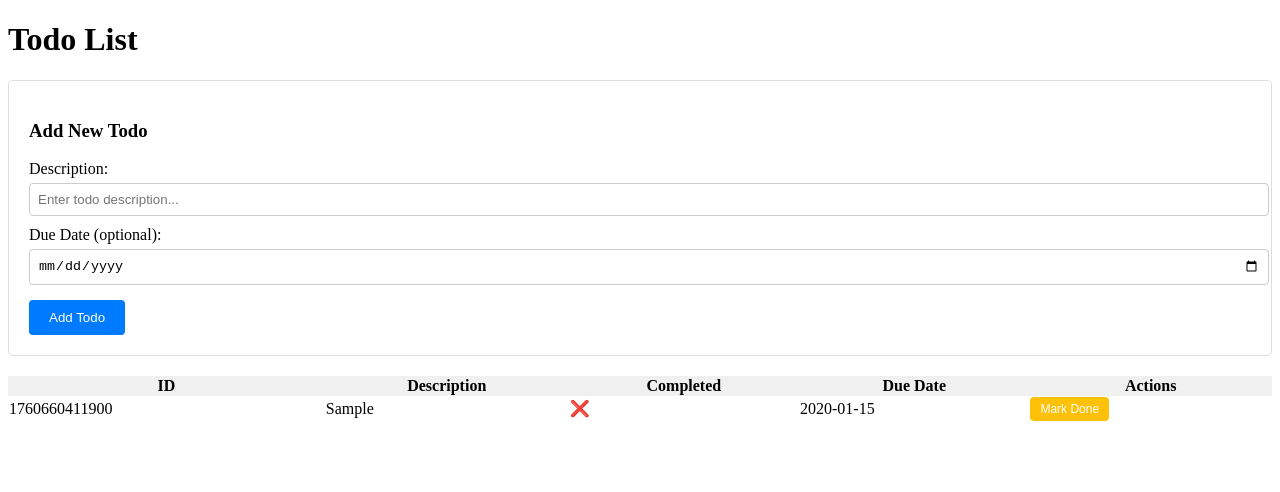
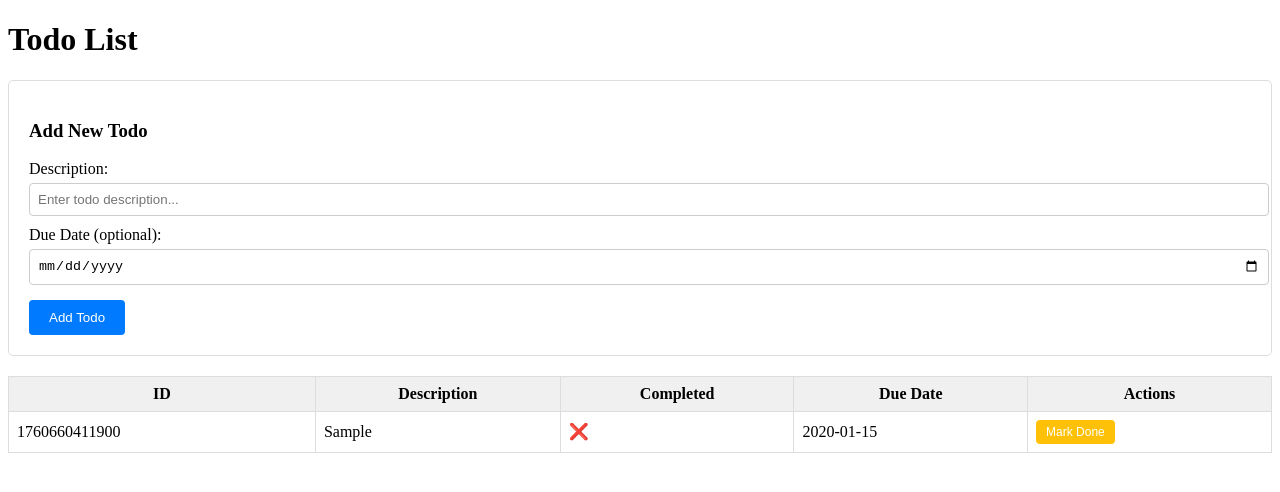
Before and after one commit to DhanushkaChandimal/To-Do-List-App-with-Redux, a React (Vite) app: page / in a window 1280 px wide. Both pictures are taken after typing "Sample", "2020-01-15" into the empty fields and a click on the button "Add Todo". Shown: the top 492 px of the page. Built offline with nearby package versions, Linux system fonts and the light colour scheme.

Commit message:
Styled the table

```diff
--- a/src/components/TodoList.tsx
+++ b/src/components/TodoList.tsx
@@ -77,25 +77,32 @@ const TodoList: React.FC = () => {
             <table style={{ width: '100%', marginTop: '20px', borderCollapse: 'collapse' }}>
                 <thead>
                     <tr style={{ backgroundColor: '#f0f0f0' }}>
-                        <th>ID</th>
-                        <th>Description</th>
-                        <th>Completed</th>
-                        <th>Due Date</th>
-                        <th>Actions</th>
+                        <th style={{ border: '1px solid #ddd', padding: '8px' }}>ID</th>
+                        <th style={{ border: '1px solid #ddd', padding: '8px' }}>Description</th>
+                        <th style={{ border: '1px solid #ddd', padding: '8px' }}>Completed</th>
+                        <th style={{ border: '1px solid #ddd', padding: '8px' }}>Due Date</th>
+                        <th style={{ border: '1px solid #ddd', padding: '8px' }}>Actions</th>
                     </tr>
                 </thead>
                 <tbody>
                     {todoList.map((todo) => (
-                        <tr key={todo.id}>
-                            <td>{todo.id}</td>
-                            <td>{todo.description}</td>
-                            <td>
+                        <tr key={todo.id} style={{ backgroundColor: todo.completed ? '#f8f9fa' : 'white' }}>
+                            <td style={{ border: '1px solid #ddd', padding: '8px' }}>{todo.id}</td>
+                            <td style={{
+                                border: '1px solid #ddd',
+                                padding: '8px',
+                                textDecoration: todo.completed ? 'line-through' : 'none',
+                                color: todo.completed ? '#6c757d' : 'black'
+                            }}>
+                                {todo.description}
+                            </td>
+                            <td style={{ border: '1px solid #ddd', padding: '8px' }}>
                                 {todo.completed ? '✅' : '❌'}
                             </td>
-                            <td>
+                            <td style={{ border: '1px solid #ddd', padding: '8px' }}>
                                 {todo.dueDate || 'No due date'}
                             </td>
-                            <td>
+                            <td style={{ border: '1px solid #ddd', padding: '8px' }}>
                                 <button
                                     onClick={() => handleToggleTodo(todo.id)}
                                     style={{
```
